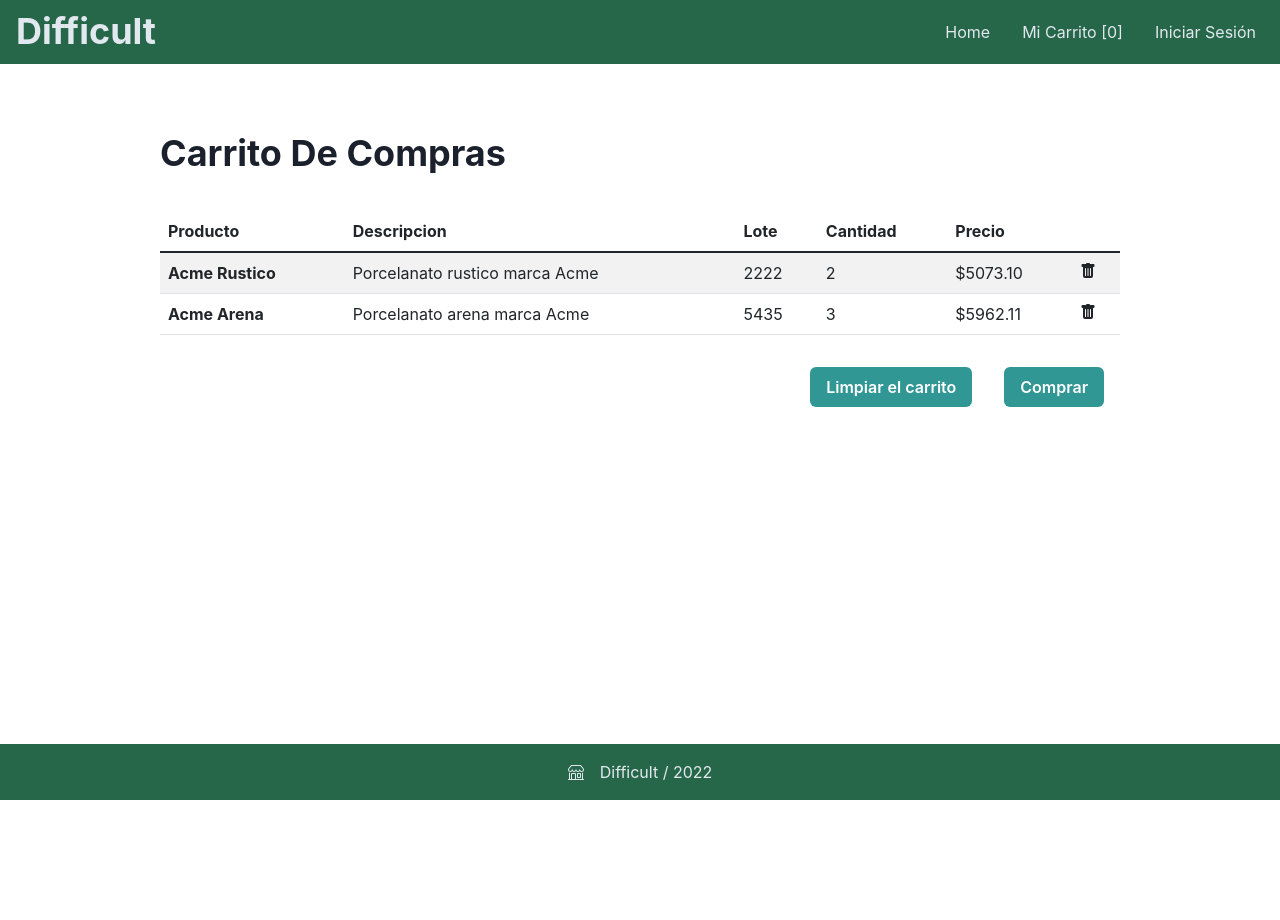
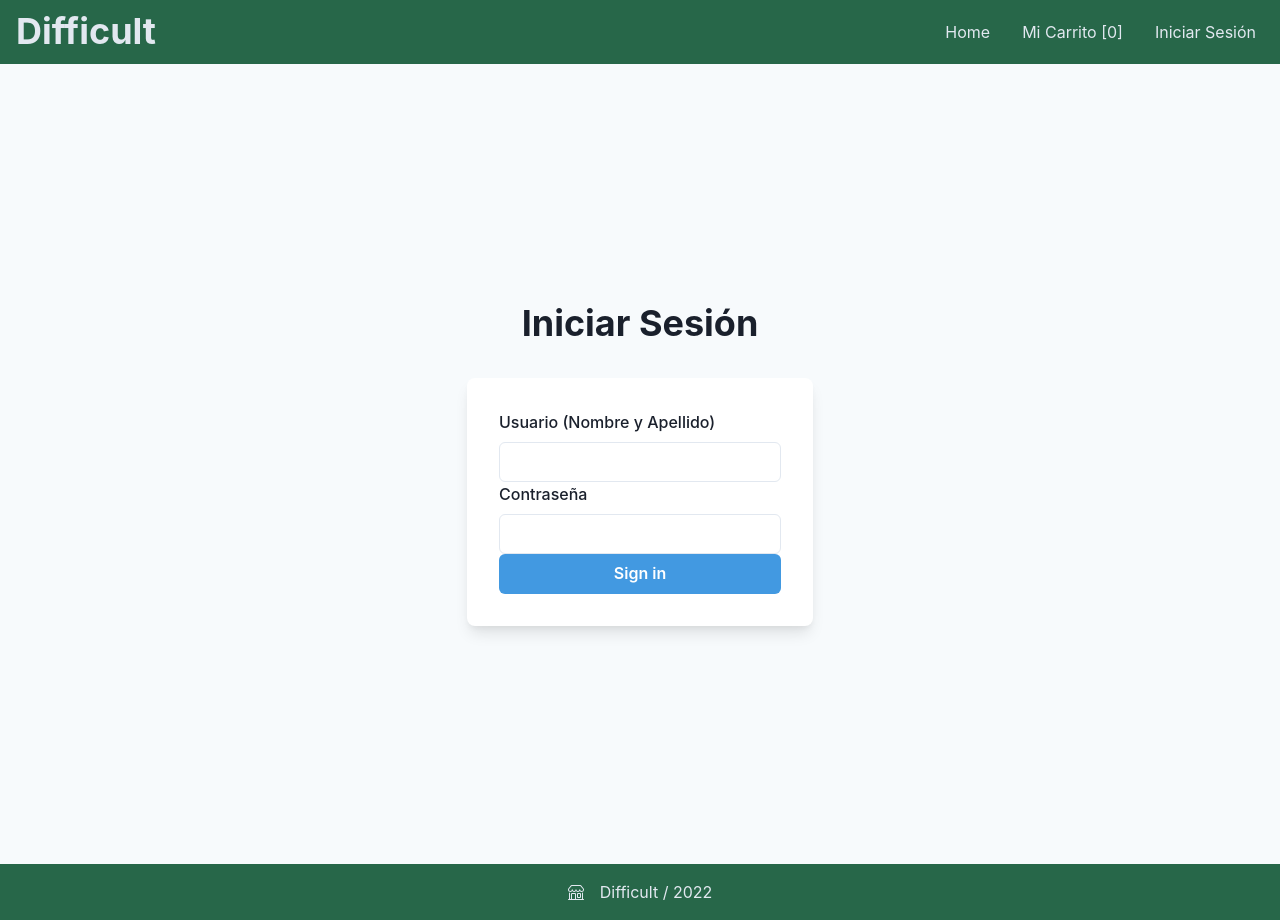
Before and after one commit to starg09/tp-2022-frontend-phm-unsam, a Next.js app: page /login in a window 1280 px wide. Before the commit this address had no page. Before the commit the page ends 800 px from the top, so only its background shows below. Built offline with nearby package versions, Linux system fonts and the light colour scheme.

Commit message:
Comienzo de Auth Service

```diff
--- a/components/layout.js
+++ b/components/layout.js
@@ -12,10 +12,10 @@ export default function Layout({ children }) {
     direction='column'
     minH='100vh'>
       <Navbar />
-      <Carrito />
-      <Spacer />
-      {/*<PerfilDeUsuario />*/}
-      {/*<main>{children}</main>*/}
+      {/* <Carrito />
+      <Spacer /> */}
+      {/* <PerfilDeUsuario /> */}
+      <main>{children}</main>
       <Footer />
     </Flex>
   )
--- a/next.config.js
+++ b/next.config.js
@@ -1,6 +1,16 @@
 /** @type {import('next').NextConfig} */
 const nextConfig = {
   reactStrictMode: true,
-}
+  serverRuntimeConfig: {
+    secret:
+      "secretoNoTanSecretoHabriaQueOcultarlo",
+  },
+  publicRuntimeConfig: {
+    apiUrl:
+      process.env.NODE_ENV === "development"
+        ? "https://localhost:8080/" // development api
+        : "https://localhost:8080/", // production api
+  },
+};
 
-module.exports = nextConfig
+module.exports = nextConfig;
--- a/package.json
+++ b/package.json
@@ -13,13 +13,15 @@
     "@chakra-ui/react": "^1.8.7",
     "@emotion/react": "^11.8.2",
     "@emotion/styled": "^11.8.1",
+    "axios": "^0.26.1",
     "bootstrap": "^5.1.3",
     "framer-motion": "^6.2.8",
     "next": "12.1.0",
     "next-auth": "^4.3.1",
     "react": "17.0.2",
     "react-dom": "17.0.2",
-    "react-icons": "^4.3.1"
+    "react-icons": "^4.3.1",
+    "rxjs": "^7.5.5"
   },
   "devDependencies": {
     "eslint": "8.11.0",
--- /dev/null
+++ b/pages/login.js
@@ -0,0 +1,134 @@
+import {
+  Flex,
+  Box,
+  FormControl,
+  FormLabel,
+  Input,
+  Stack,
+  Button,
+  Heading,
+  useColorModeValue,
+  SlideFade,
+  Alert,
+  AlertIcon,
+  AlertTitle,
+  AlertDescription,
+} from "@chakra-ui/react";
+import { useState } from "react";
+import { useRouter } from "next/router";
+import { authService } from "../services";
+
+export default function LoginPage() {
+  const [redirectToReferrer, setRedirectToReferrer] = useState(
+    authService.isAuthenticated()
+  );
+  const [loginErrors, setLoginErrors] = useState([])
+  const [loginEnProceso, setLoginEnProceso] = useState(false)
+  const router = useRouter();
+
+  const handleSubmit = async (event) => {
+    event.preventDefault();
+    setLoginEnProceso(true);
+    const errores = [];
+    //console.log(`User: ${user} & Password: ${password}`)
+    if (event.target.username.value === "") {
+      errores.push("No se puede dejar el nombre de usuario en blanco.");
+    }
+    if (event.target.password.value === "") {
+      errores.push("La contraseña no puede estar en blanco.");
+    }
+    if (errores.length > 0) {
+      setLoginErrors(errores);
+      setLoginEnProceso(false);
+      return;
+    }
+    try {
+      await authService.signin(event.target.username.value, event.target.password.value, () => {
+        setRedirectToReferrer(true);
+      });
+    } catch (err) {
+      console.log(err.response);
+      setLoginErrors([
+        err.response
+          ? `Error ${err.response?.status}: "${err.response?.data.error}"`
+          : "No se ha podido conectar con el servidor.",
+      ]);
+    }
+    setLoginEnProceso(false);
+  };
+
+  if (redirectToReferrer === true) {
+    router.push('/');
+  }
+
+  return (
+    <Flex
+      minH={"100vh"}
+      align={"center"}
+      justify={"center"}
+      bg={useColorModeValue("gray.50", "gray.800")}
+    >
+      <Stack spacing={8} mx={"auto"} maxW={"lg"} py={12} px={6}>
+        <Stack align={"center"}>
+          <Heading fontSize={"4xl"}>Iniciar Sesión</Heading>
+        </Stack>
+        <Box
+          rounded={"lg"}
+          bg={useColorModeValue("white", "gray.700")}
+          boxShadow={"lg"}
+          p={8}
+        >
+          <Stack spacing={4}>
+            <form onSubmit={handleSubmit}>
+              <FormControl id="username">
+                <FormLabel>Usuario (Nombre y Apellido)</FormLabel>
+                <Input type="text" />
+              </FormControl>
+              <FormControl id="password">
+                <FormLabel>Contraseña</FormLabel>
+                <Input type="password" />
+              </FormControl>
+              <Stack spacing={10}>
+                {/* <Stack
+                direction={{ base: "column", sm: "row" }}
+                align={"start"}
+                justify={"space-between"}
+              >
+                <Checkbox>Remember me</Checkbox>
+                <Link color={"blue.400"}>Forgot password?</Link>
+              </Stack> */}
+                <Button
+                  bg={"blue.400"}
+                  color={"white"}
+                  _hover={{
+                    bg: "blue.500",
+                  }}
+                  type="submit"
+                >
+                  Sign in
+                </Button>
+              </Stack>
+            </form>
+          </Stack>
+        </Box>
+      {loginErrors.length > 0 &&
+      <Box w="70%">
+        <SlideFade initialScale={0.9} in={loginErrors.length > 0}>
+          <Alert status="error" textAlign="start" minW="100%">
+            <AlertIcon boxSize={12} />
+            <Box flex="1" pl={2}>
+              <AlertTitle pb={1}>Error al Autenticar</AlertTitle>
+              <ul>{loginErrors.map((err,i) =>
+                <AlertDescription key={"alert-error-" + i} display="block" fontSize="md" pl={4}>
+                  <li>{err}</li>
+                </AlertDescription>
+              )}</ul>
+            </Box>
+          </Alert>
+        </SlideFade>
+      </Box>
+      }
+      </Stack>
+    </Flex>
+  );
+}
--- /dev/null
+++ b/services/auth.service.js
@@ -0,0 +1,73 @@
+import axios from "axios";
+import getConfig from "next/config";
+import Router from "next/router";
+
+const { publicRuntimeConfig } = getConfig();
+const baseUrl = `${publicRuntimeConfig.apiUrl}`;
+
+export const authService = {
+  isAuthenticated() {
+    return (
+      typeof window !== "undefined" && !(localStorage.getItem("user") === null)
+    );
+  },
+  getUserName() {
+
+    const user = (typeof window !== "undefined") ? localStorage.getItem("user") : null;
+    return user ? JSON.parse(user).userName : null;
+  },
+  getNombreApellido() {
+    const user = localStorage.getItem("user");
+    return user ? JSON.parse(user).nombreApellido : null;
+  },
+  getIdUsuario() {
+    const user = localStorage.getItem("user");
+    return user ? JSON.parse(user).id : null;
+  },
+  getAvatar() {
+    const user = localStorage.getItem("user");
+    return user ? JSON.parse(user).urlAvatar : null;
+  },
+  async signin(usuario, contraseña, cb) {
+    await axios
+      .post(`${baseUrl}/login`, {
+        userName: usuario,
+        password: contraseña,
+      })
+      .then(function (res) {
+        if (typeof window !== "undefined") {
+          localStorage.setItem("user", JSON.stringify(res.data));
+          cb();
+        }
+      });
+  },
+  async signout(cb) {
+    if (typeof window !== "undefined") {
+      await localStorage.removeItem("user");
+      Router.push("/");
+    }
+  },
+};
+
+// export const fakeAuth = {
+//   isAuthenticated() {
+//     return !(localStorage.getItem('user') === null)
+//   },
+//   getUserName() {
+//     const user = localStorage.getItem('user')
+//     return user ? JSON.parse(user).userName : null
+//   },
+//   getNombreApellido() {
+//     const user = localStorage.getItem('user')
+//     return user ? JSON.parse(user).nombreApellido : null
+//   },
+//   async signin(usuario, contraseña, cb) {
+//     console.log(`Ignorando contraseña, pero tiene que usarse en algo asi que la imprimo: ${contraseña}`)
+//     localStorage.setItem('user', `{"nombreApellido":"Roberto Gómez","userName":"${usuario}","email":"rgomez@uqbar.unsam.edu.ar","id":1,"fechaNacimiento":"1981-06-22","frecuenciaCardiacaReposo":72,"porcentajeIntensEntr":60,"gruposMusculares":["BRAZOS","GLUTEOS","ESPALDA"],"diasMinutos":[{"dia":"LUNES","minutos":60},{"dia":"SABADO","minutos":30},{"dia":"DOMINGO","minutos":60},{"dia":"JUEVES","minutos":20}],"amigos":[6,3,5,7,4]}`)
+//     setTimeout(cb, 100)
+//   },
+//   signout(cb) {
+//     localStorage.removeItem('user')
+//     setTimeout(cb, 100)
+//   }
+// }
--- /dev/null
+++ b/services/index.js
@@ -0,0 +1 @@
+export * from './auth.service';
```
Also changed, not shown: 1 other file (tests, documents, lock files or other folders).
